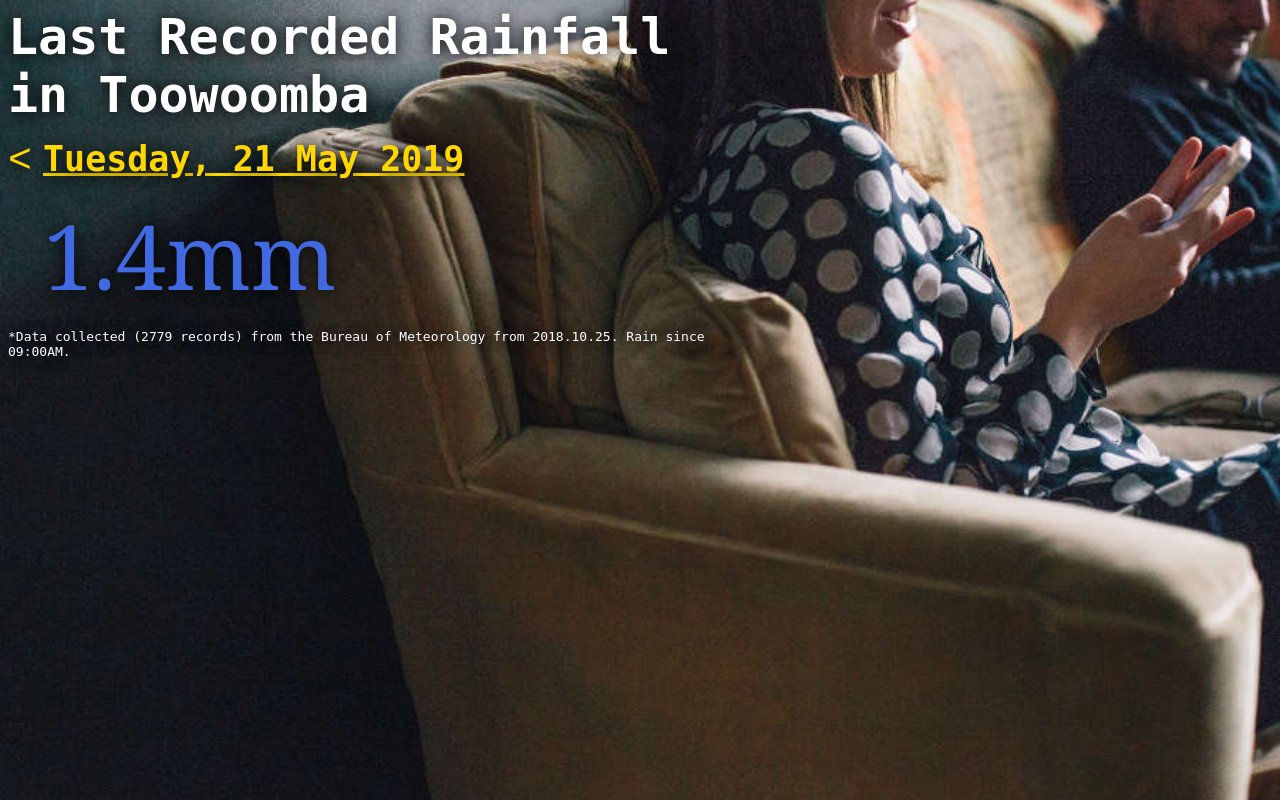
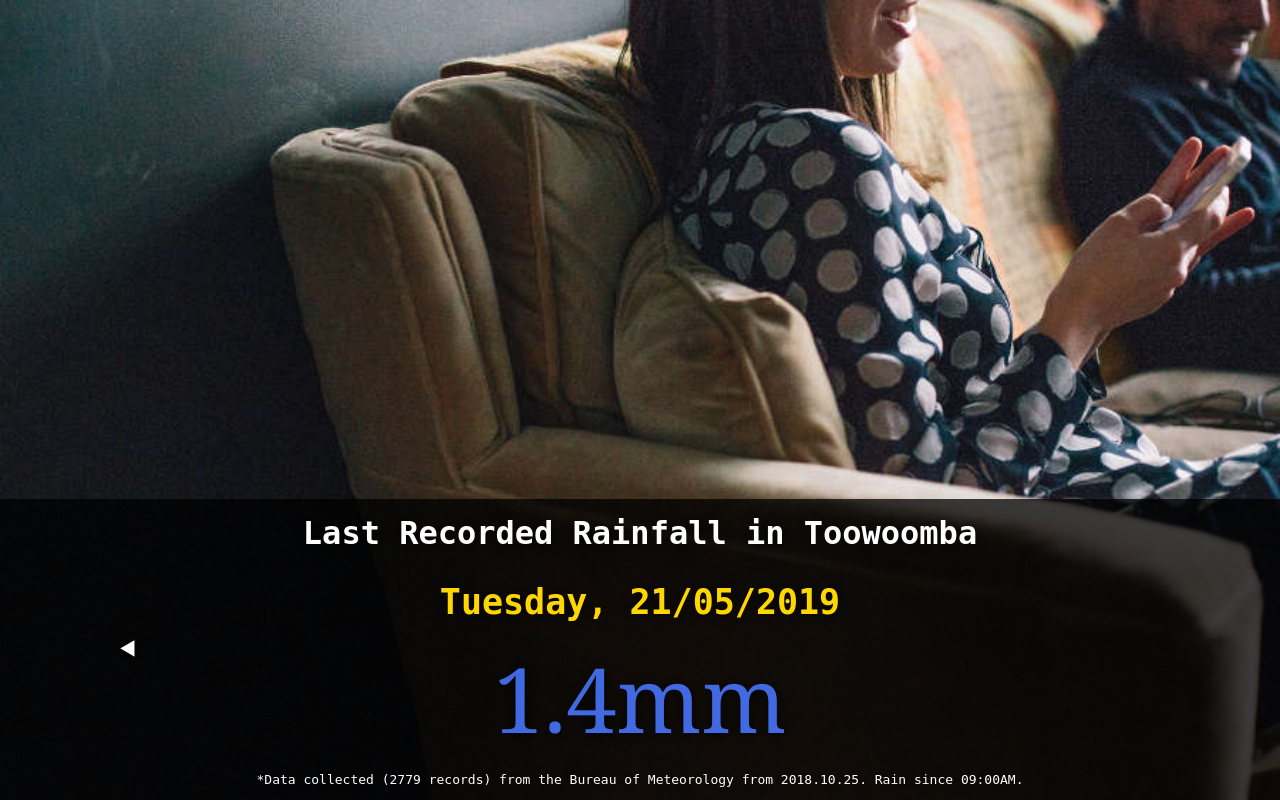
Before and after one commit to djscom/rainfall, a Django app: page / in a window 1280 px wide. Run offline with Django 3.2, Linux system fonts and the light colour scheme; data comes from the database, SQL or seed files in the repository; both versions use the stored data as it was after the commit.

Commit message:
Added Vuejs interaction

```diff
--- a/mysite/settings.py
+++ b/mysite/settings.py
@@ -25,7 +25,7 @@ SECRET_KEY = '66bx*3g#^8-*o6ce9l@1n-w4!0(f4-3hvvja-ky*bko9q%&vlh'
 # SECURITY WARNING: don't run with debug turned on in production!
 DEBUG = True
 
-ALLOWED_HOSTS = ['rainfall.djscom.com']
+ALLOWED_HOSTS = ['toowoombarainfall.djscom.com']
 
 
 # Application definition
--- a/rain/management/commands/Weather.py
+++ b/rain/management/commands/Weather.py
@@ -15,7 +15,7 @@ class Command(BaseCommand):
 
 		count = 0
 		for rain in data['observations']['data']:
-			if (not Weather.objects.filter(aifstime_utc=rain['aifstime_utc']).exists()) and (rain['rain_trace'] != '-' or rain['rain_trace'] != '0.0'):
+			if (not Weather.objects.filter(aifstime_utc=rain['aifstime_utc']).exists()) and (rain['rain_trace'] != '-' and rain['rain_trace'] != '0.0'):
 				count = count + 1
 				r = Weather(swell_period=rain['swell_period'], \
 				 wind_dir=rain['wind_dir'],lat = rain['lat'], \
--- a/rain/templates/rain/index.html
+++ b/rain/templates/rain/index.html
@@ -1,79 +1,76 @@
 <!doctype html>
 <html>
 <head>
+<meta charset="UTF-8">
+<title>Last Recorded Rainfall in Toowoomba</title>
 <link rel='stylesheet' href='{% load staticfiles %}{% static 'rain/style.css' %}' type='text/css' media='all' />
 <meta name="viewport" content="width=device-width, initial-scale=1">
 <style>
-html{min-height:100%}
-body{max-width:700px;min-height:100%;font-family:monospace;text-shadow:0 1px 15px #000}
-h1{color:#fff;font-size:50px;margin:0}
-h2{color:gold;font-size:35px;text-decoration:underline;margin:15px 0}
-.rainfall{font-family:cambria;color:royalblue;font-size:90px;}
-.record{display: none;float:left;}
-.record:first-of-type{display:block;}
-#next, #prev{font-family:Courier New;font-size:40px;float:left;width:5%;margin-top:15px;text-decoration:none;color:gold;}
-#next{text-align:right;}
-p{width:100%;float:left}
+html,body{height:100%}
+body{max-width:700px;margin:0 auto;min-height:100%;font-family:monospace;text-shadow:0 1px 15px #000}
+a:not([href]){cursor:pointer;}
+#wrapper{width:100%;background:rgba(0,0,0,0.75);border:none;margin:0;border-collapse:collapse;position:fixed;bottom:0;left:0;right:0}
+h1{color:#fff;font-size:32px;margin:15px 0;width:100%;text-align:center;}
+h2{color:gold;font-size:35px;margin:15px 0}
+#rainfall{font-family:cambria;color:royalblue;font-size:90px;}
+#record{float:left;text-align:center;width:100%}
+#next, #prev{width:100%;font-family:'Zapf Dingbats';height:100%;font-size:30px;float:left;color:#fff;display:block;text-align:center;}
+#next:hover,#prev:hover{background:rgba(255,255,255,0.25);}
+td:nth-of-type(odd){width:20%;}
+td:nth-of-type(even){width:60%}
+td{border:0;padding:0}
+p{width:100%;float:left;text-align:center;}
 @media screen and (max-width: 500px){
-	.record{text-align:center;width:80%}
+	#record{text-align:center;}
 }
-span
 </style>
+<script src="https://cdn.jsdelivr.net/npm/vue"></script>
 </head>
 <body>
-<h1>Last Recorded Rainfall in Toowoomba</h1>
-{% if rainfall %}
-<a id="prev" href=""><</a>
-{% for last_rain in rainfall %}
-<div class="record">
-<h2>{{ last_rain.local_date_time_full|date:'l, d F Y' }}</h2>
-<span class="rainfall">{{ last_rain.rain_trace }}mm</span>
-</div>
-{% endfor %}
-<a id="next" style="visibility:hidden" href="">></a>
-<p>*Data collected ({{ recordcount }} records) from the Bureau of Meteorology from {{ firstdatapoint }}. Rain since 09:00AM.</p>
-{% else %}
-    <p>No rain data available.</p>
-{% endif %}
+<table id="wrapper">
+	<tr>
+		<td>
+			<a id="prev" v-if="selected < last_rain.length - 1" @click="selected++;">&#11207;</a>
+		</td>
+		<td>
+			<h1>Last Recorded Rainfall in Toowoomba</h1>
+			<div id="record">
+				<h2>[[ last_rain[selected].local_date_time_full ]]</h2>
+				<span id="rainfall">[[ last_rain[selected].rain_trace ]]mm</span>
+			</div>
+			<p>*Data collected ({{ recordcount }} records) from the Bureau of Meteorology from {{ firstdatapoint }}. Rain since 09:00AM.</p>
+		</td>
+		<td>
+			<a id="next" v-if="selected > 0" @click="selected--;">&#11208;</a>
+		</td>
+	</tr>
+</table>
 <script>
-var prev = document.getElementById("prev");
-prev.onclick = function(e){
-	e.preventDefault();
-	var record = document.getElementsByClassName("record");
-	for(var i = 0; i < record.length; i++){
-		if (record[i].style.display == "" || record[i].style.display == "block"){
-			record[i].style.display = "none";
-			if (i+2 == record.length){
-				prev.style.visibility = "hidden";
-				next.style.visibility = "visible";
-			}
-			if (i+2 < record.length){
-				next.style.visibility = "visible";
-			}
-			record[i+1].style.display = "block";
-			break;
-		}
+var app = new Vue({
+  delimiters: ['[[', ']]'],
+  el: '#wrapper',
+  data: {
+	last_rain: {{ rainfall|safe }},
+	selected: 0
+  },
+  methods:{
+	setheight(){
+	  	var h = document.getElementById("wrapper").clientHeight;
+		var prev = document.getElementById("prev");
+		var next = document.getElementById("next");
+		if(prev != null)
+                	prev.style.lineHeight = h+"px";
+          	if(next != null)
+                	next.style.lineHeight = h+"px";
 	}
-};
-var next = document.getElementById("next");
-next.onclick = function(e){
-	e.preventDefault();
-	var record = document.getElementsByClassName("record");
-	for(var i = 0; i < record.length; i++){
-		if (record[i].style.display == "" || record[i].style.display == "block"){
-			record[i].style.display = "none";
-			if (i - 1 == 0){
-				next.style.visibility = "hidden";
-				prev.style.visibility = "visible";
-			}
-			if (i -1 > 0){
-				prev.style.visibility = "visible";
-			}
-			record[i-1].style.display = "block";
-			break;
-		}
-	}
-};
+  },
+  updated:function(){
+	this.setheight();
+  },
+  mounted(){
+	this.setheight();
+  }
+});
 </script>
 </body>
 </html>
--- a/rain/views.py
+++ b/rain/views.py
@@ -3,9 +3,10 @@ from .models import Weather
 from django.forms.models import model_to_dict
 import datetime
 from datetime import timedelta
+import json
 
 def index(request):
-    latest_rain = Weather.objects.exclude(rain_trace='-').exclude(rain_trace='0.0').order_by('-local_date_time_full').values()
+    latest_rain = Weather.objects.order_by('-local_date_time_full').values('local_date_time_full','rain_trace')
     first_data_point = model_to_dict(Weather.objects.order_by('local_date_time_full').first())
 
     temp = latest_rain[0]
@@ -18,7 +19,7 @@ def index(request):
         if i == 0:
             rainfall.append(lr)
         else:
-            if dt < datetime.datetime.combine(rainfall[-1]['local_date_time_full'].date() - timedelta(days=1), datetime.time(9,0)):
+            if dt <= datetime.datetime.combine(rainfall[-1]['local_date_time_full'].date() - timedelta(days=1), datetime.time(9,0)):
                 rainfall.append(lr)
         i += 1
 
@@ -26,6 +27,9 @@ def index(request):
     first_datapoint = first_datapoint.strftime("%Y.%m.%d")
 
     record_count = Weather.objects.count()
+    for rain in rainfall:
+        rain['local_date_time_full'] = rain['local_date_time_full'].strftime("%A, %d/%m/%Y")
+    rainfall = json.dumps(rainfall)
 
     context = {'rainfall': rainfall,'firstdatapoint': first_datapoint,'recordcount': record_count}
     return render(request, 'rain/index.html', context)
```
Also changed, not shown: db.sqlite3, 2 other files.
